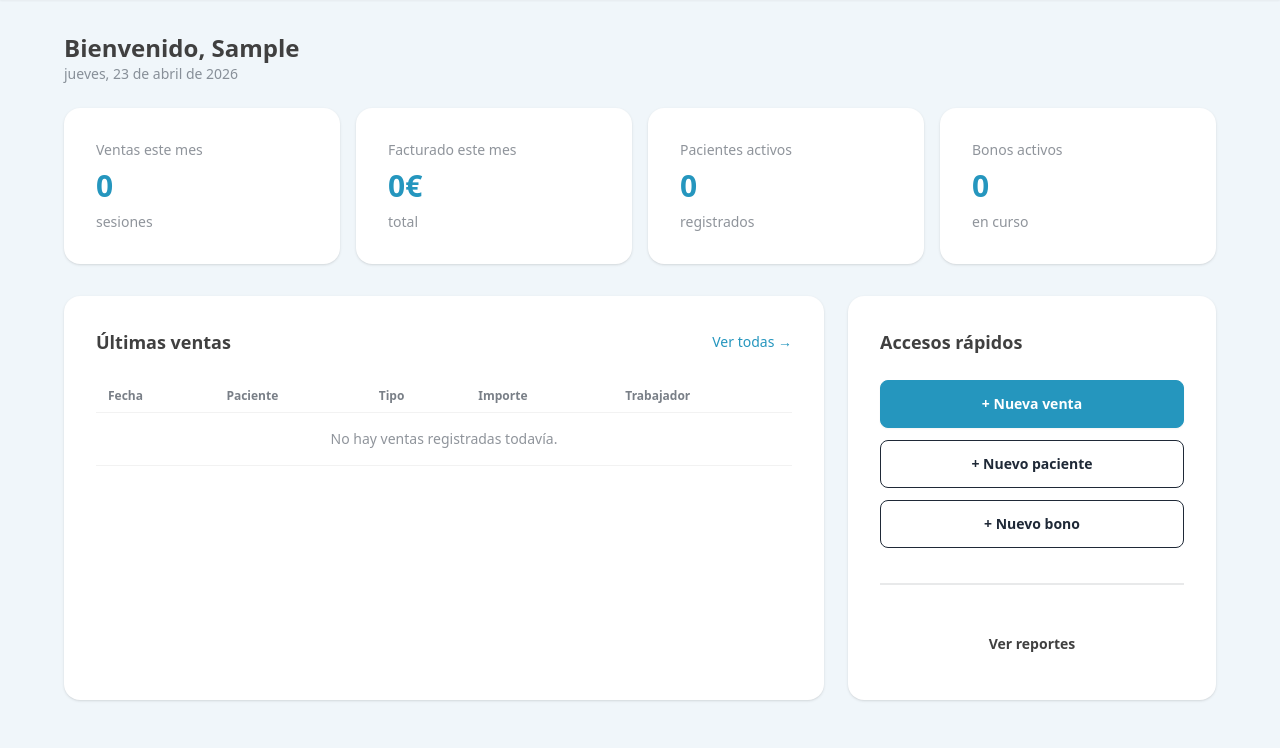
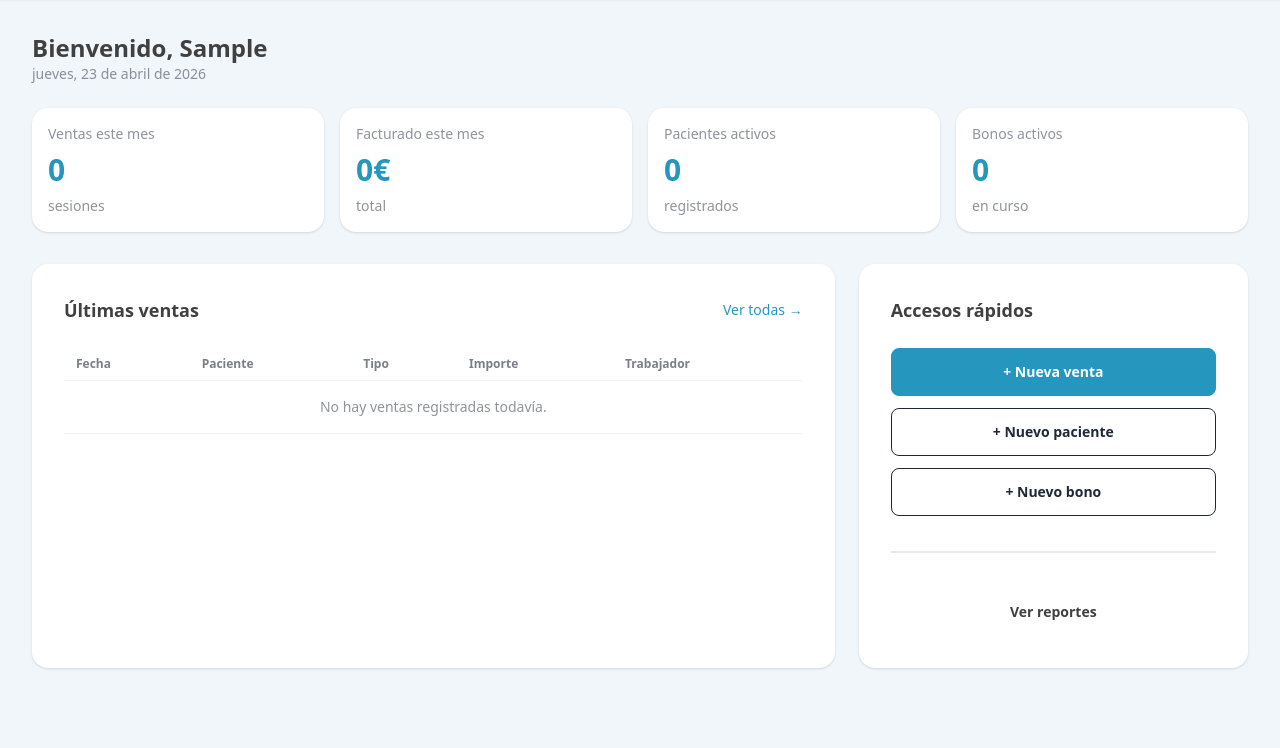
Before and after one commit to juan-arroyo/clinic-manager, a Django app: page / in a window 1280 px wide. Shown: the part 52-800 px from the top of the page. Run offline with Django 5.2, Linux system fonts and the light colour scheme; the visitor is signed in with stand-in values (Sample User, id 1); data comes from the database, SQL or seed files in the repository; data that the repository does not hold is empty; some libraries are stand-ins or nearby versions.

Commit message:
feat: responsive navbar, grids y tablas adaptadas a móvil

```diff
--- a/backend/templates/base.html
+++ b/backend/templates/base.html
@@ -3,11 +3,9 @@
 <head>
     <meta charset="UTF-8">
     <meta name="viewport" content="width=device-width, initial-scale=1.0">
-
     {# block title permite que cada página defina su propio título #}
     <title>{% block title %}Clínica Solaz{% endblock %}</title>
 
-    <!-- DaisyUI y Tailwind via CDN -->
     <link href="https://cdn.jsdelivr.net/npm/daisyui@4.12.10/dist/full.min.css" rel="stylesheet" type="text/css" />
     <script src="https://cdn.tailwindcss.com"></script>
 
@@ -22,34 +20,35 @@
         .link-primary:hover { color: #1a7a9e; text-decoration: underline; }
     </style>
 
-    <!-- Bloque para CSS extra que cada página pueda necesitar -->
     {% block extra_css %}{% endblock %}
 </head>
 
 <body class="min-h-screen">
 
-    <!-- Barra de navegación superior -->
-    <nav class="bg-white shadow-sm px-6 py-3 flex justify-between items-center">
-        <!-- Logo / nombre -->
-        <a href="/pacientes/" class="font-bold text-lg" style="color: #2596be;">
+    <!-- Barra de navegación -->
+    <!-- x-data="{ open: false }" inicializa Alpine.js con una variable 'open' para el menú móvil -->
+    <nav class="bg-white shadow-sm px-6 py-3" x-data="{ open: false }">
+        <div class="flex justify-between items-center">
+
+            <!-- Logo -->
+            <a href="/" class="font-bold text-lg" style="color: #2596be;">
                 Clínica Solaz
             </a>
 
-        <!-- Menú de navegación -->
-        <div class="flex gap-6 text-sm">
+            <!-- Menú desktop — oculto en móvil -->
+            <div class="hidden md:flex gap-6 text-sm">
                 <a href="{% url 'patients:list' %}" class="hover:underline" style="color: #404040;">Pacientes</a>
                 <a href="{% url 'bonuses:list' %}" class="hover:underline" style="color: #404040;">Bonos</a>
                 <a href="{% url 'sales:list' %}" class="hover:underline" style="color: #404040;">Ventas</a>
                 <a href="{% url 'reports:index' %}" class="hover:underline" style="color: #404040;">Reportes</a>
             </div>
 
-        <!-- Usuario y cerrar sesión -->
-        <div class="flex items-center gap-4 text-sm">
-            <!-- Círculo con el color del fisioterapeuta -->
+            <!-- Usuario desktop — oculto en móvil -->
+            <div class="hidden md:flex items-center gap-4 text-sm">
                 <div
                     class="w-7 h-7 rounded-full border border-base-300"
                     style="background-color: {{ request.user.color }}"
-                title="{{ request.user.full_name }}"
+                    title="{{ request.user.get_full_name }}"
                 ></div>
                 <a href="/perfil/" class="hover:underline" style="color: #404040;">
                     {{ request.user.first_name }}
@@ -58,19 +57,48 @@
                     Cerrar sesión
                 </a>
             </div>
+
+            <!-- Botón hamburguesa — solo visible en móvil -->
+            <!-- @click alterna la variable 'open' de Alpine.js -->
+            <button
+                class="md:hidden btn btn-ghost btn-sm"
+                @click="open = !open"
+            >
+                <!-- Icono de menú (tres líneas) -->
+                <svg xmlns="http://www.w3.org/2000/svg" class="h-5 w-5" fill="none" viewBox="0 0 24 24" stroke="currentColor">
+                    <path stroke-linecap="round" stroke-linejoin="round" stroke-width="2" d="M4 6h16M4 12h16M4 18h16" />
+                </svg>
+            </button>
+
+        </div>
+
+        <!-- Menú móvil — solo visible cuando open=true -->
+        <!-- x-show muestra/oculta el elemento según la variable 'open' -->
+        <div class="md:hidden mt-3 pb-2 border-t border-base-200" x-show="open">
+            <div class="flex flex-col gap-3 pt-3 text-sm">
+                <a href="{% url 'patients:list' %}" class="hover:underline" style="color: #404040;">Pacientes</a>
+                <a href="{% url 'bonuses:list' %}" class="hover:underline" style="color: #404040;">Bonos</a>
+                <a href="{% url 'sales:list' %}" class="hover:underline" style="color: #404040;">Ventas</a>
+                <a href="{% url 'reports:index' %}" class="hover:underline" style="color: #404040;">Reportes</a>
+                <div class="divider my-1"></div>
+                <a href="/perfil/" class="hover:underline" style="color: #404040;">Mi perfil</a>
+                <a href="/logout/" class="hover:underline" style="color: #404040;">Cerrar sesión</a>
+            </div>
+        </div>
+
     </nav>
 
-    <!-- Contenido principal — cada página define su contenido aquí -->
-    <main class="p-8">
+    <!-- Contenido principal -->
+    <main class="p-4 md:p-8">
         {% block content %}{% endblock %}
     </main>
 
-    <!-- HTMX — permite actualizar partes de la página sin recargar -->
-    <!-- hx-boost convierte los enlaces normales en peticiones HTMX automáticamente -->
+    <!-- HTMX -->
     <script src="https://unpkg.com/htmx.org@1.9.10"></script>
 
+    <!-- Alpine.js — para el menú móvil -->
+    <script defer src="https://cdn.jsdelivr.net/npm/alpinejs@3.x.x/dist/cdn.min.js"></script>
 
-    <!-- Bloque para JS extra que cada página pueda necesitar -->
     {% block extra_js %}{% endblock %}
 
 </body>
--- a/backend/templates/bonuses/detail.html
+++ b/backend/templates/bonuses/detail.html
@@ -3,7 +3,7 @@
 {% block title %}{{ bonus.bonus_number }} — Clínica Solaz{% endblock %}
 
 {% block content %}
-<div class="max-w-2xl mx-auto">
+<div class="max-w-3xl mx-auto">
 
     <!-- Cabecera -->
     <div class="flex justify-between items-center mb-6">
--- a/backend/templates/bonuses/form.html
+++ b/backend/templates/bonuses/form.html
@@ -3,7 +3,7 @@
 {% block title %}{{ title }} — Clínica Solaz{% endblock %}
 
 {% block content %}
-<div class="max-w-md mx-auto">
+<div class="max-w-3xl mx-auto">
 
     <!-- Cabecera -->
     <div class="mb-6">
--- a/backend/templates/bonuses/list.html
+++ b/backend/templates/bonuses/list.html
@@ -3,7 +3,7 @@
 {% block title %}Bonos — Clínica Solaz{% endblock %}
 
 {% block content %}
-<div class="max-w-5xl mx-auto">
+<div class="max-w-7xl mx-auto">
 
     <!-- Cabecera -->
     <div class="flex justify-between items-center mb-6">
@@ -33,6 +33,8 @@
     <!-- Tabla de bonos -->
     <div class="card bg-base-100 shadow">
         <div class="card-body p-0">
+            <!-- overflow-x-auto permite scroll horizontal en móvil -->
+            <div class="overflow-x-auto">
                 <table class="table table-zebra">
                     <thead>
                         <tr>
@@ -81,6 +83,7 @@
                 </table>
             </div>
         </div>
+    </div>
 
     <p class="text-sm text-base-content/50 mt-3">
         {{ bonuses|length }} bono{{ bonuses|length|pluralize }} encontrado{{ bonuses|length|pluralize }}
--- a/backend/templates/patients/detail.html
+++ b/backend/templates/patients/detail.html
@@ -3,7 +3,7 @@
 {% block title %}{{ patient.full_name }} — Clínica Solaz{% endblock %}
 
 {% block content %}
-<div class="max-w-2xl mx-auto">
+<div class="max-w-3xl mx-auto">
 
     <!-- Cabecera -->
     <div class="flex justify-between items-center mb-6">
--- a/backend/templates/patients/form.html
+++ b/backend/templates/patients/form.html
@@ -3,7 +3,7 @@
 {% block title %}{{ title }} — Clínica Solaz{% endblock %}
 
 {% block content %}
-<div class="max-w-2xl mx-auto">
+<div class="max-w-3xl mx-auto">
 
     <!-- Cabecera -->
     <div class="mb-6">
@@ -23,7 +23,7 @@
                 <!-- Datos personales -->
                 <h2 class="font-semibold text-lg mb-4">Datos personales</h2>
 
-                <div class="grid grid-cols-2 gap-4 mb-4">
+                <div class="grid grid-cols-1 md:grid-cols-2 gap-4 mb-4">
                     <div class="form-control">
                         <label class="label"><span class="label-text">DNI *</span></label>
                         {{ form.dni }}
@@ -56,7 +56,7 @@
                 <!-- Contacto -->
                 <h2 class="font-semibold text-lg mb-4">Contacto</h2>
 
-                <div class="grid grid-cols-2 gap-4 mb-4">
+                <div class="grid grid-cols-1 md:grid-cols-2 gap-4 mb-4">
                     <div class="form-control">
                         <label class="label"><span class="label-text">Teléfono</span></label>
                         {{ form.phone }}
--- a/backend/templates/patients/list.html
+++ b/backend/templates/patients/list.html
@@ -3,7 +3,7 @@
 {% block title %}Pacientes — Clínica Solaz{% endblock %}
 
 {% block content %}
-<div class="max-w-5xl mx-auto">
+<div class="max-w-7xl mx-auto">
 
     <!-- Cabecera -->
     <div class="flex justify-between items-center mb-6">
@@ -33,6 +33,8 @@
     <!-- Tabla de pacientes -->
     <div class="card bg-base-100 shadow">
         <div class="card-body p-0">
+            <!-- overflow-x-auto permite scroll horizontal en móvil -->
+            <div class="overflow-x-auto">
                 <table class="table table-zebra">
                     <thead>
                         <tr>
@@ -75,6 +77,7 @@
                 </table>
             </div>
         </div>
+    </div>
 
     <p class="text-sm text-base-content/50 mt-3">
         {{ patients|length }} paciente{{ patients|length|pluralize }} encontrado{{ patients|length|pluralize }}
--- a/backend/templates/sales/detail.html
+++ b/backend/templates/sales/detail.html
@@ -3,7 +3,7 @@
 {% block title %}Venta {{ sale.date }} — Clínica Solaz{% endblock %}
 
 {% block content %}
-<div class="max-w-2xl mx-auto">
+<div class="max-w-3xl mx-auto">
 
     <!-- Cabecera -->
     <div class="flex justify-between items-center mb-6">
--- a/backend/templates/sales/form.html
+++ b/backend/templates/sales/form.html
@@ -3,7 +3,7 @@
 {% block title %}{{ title }} — Clínica Solaz{% endblock %}
 
 {% block content %}
-<div class="max-w-2xl mx-auto">
+<div class="max-w-3xl mx-auto">
 
     <!-- Cabecera -->
     <div class="mb-6">
@@ -34,7 +34,7 @@
                 <!-- Datos de la venta -->
                 <h2 class="font-semibold text-lg mb-4">Datos de la venta</h2>
 
-                <div class="grid grid-cols-2 gap-4 mb-4">
+                <div class="grid grid-cols-1 md:grid-cols-2 gap-4 mb-4">
                     <div class="form-control">
                         <label class="label"><span class="label-text">Fecha *</span></label>
                         {{ form.date }}
--- a/backend/templates/sales/list.html
+++ b/backend/templates/sales/list.html
@@ -33,6 +33,8 @@
     <!-- Tabla de ventas -->
     <div class="card bg-base-100 shadow">
         <div class="card-body p-0">
+            <!-- overflow-x-auto permite scroll horizontal en móvil -->
+            <div class="overflow-x-auto">
                 <table class="table table-zebra table-sm">
                     <thead>
                         <tr>
@@ -93,6 +95,7 @@
                 </table>
             </div>
          </div>
+    </div>
 
     <!-- Contador -->
     <p class="text-sm text-base-content/50 mt-3">
--- a/backend/templates/users/dashboard.html
+++ b/backend/templates/users/dashboard.html
@@ -3,7 +3,7 @@
 {% block title %}Inicio — Clínica Solaz{% endblock %}
 
 {% block content %}
-<div class="max-w-6xl mx-auto">
+<div class="max-w-7xl mx-auto">
 
     <!-- Cabecera -->
     <div class="mb-6">
@@ -11,39 +11,35 @@
         <p class="text-base-content/50 text-sm">{{ today|date:"l, d \d\e F \d\e Y" }}</p>
     </div>
 
-    <!-- Tarjetas de resumen -->
-    <div class="grid grid-cols-4 gap-4 mb-8">
+    <!-- Tarjetas de resumen — 1 columna en móvil, 2 en tablet, 4 en desktop -->
+    <div class="grid grid-cols-2 md:grid-cols-4 gap-4 mb-8">
 
-        <!-- Ventas del mes -->
         <div class="card bg-base-100 shadow">
-            <div class="card-body">
+            <div class="card-body p-4">
                 <p class="text-sm text-base-content/50">Ventas este mes</p>
                 <p class="text-3xl font-bold" style="color: #2596be;">{{ count_month }}</p>
                 <p class="text-sm text-base-content/50">sesiones</p>
             </div>
         </div>
 
-        <!-- Facturado del mes -->
         <div class="card bg-base-100 shadow">
-            <div class="card-body">
+            <div class="card-body p-4">
                 <p class="text-sm text-base-content/50">Facturado este mes</p>
                 <p class="text-3xl font-bold" style="color: #2596be;">{{ total_month }}€</p>
                 <p class="text-sm text-base-content/50">total</p>
             </div>
         </div>
 
-        <!-- Pacientes activos -->
         <div class="card bg-base-100 shadow">
-            <div class="card-body">
+            <div class="card-body p-4">
                 <p class="text-sm text-base-content/50">Pacientes activos</p>
                 <p class="text-3xl font-bold" style="color: #2596be;">{{ total_patients }}</p>
                 <p class="text-sm text-base-content/50">registrados</p>
             </div>
         </div>
 
-        <!-- Bonos activos -->
         <div class="card bg-base-100 shadow">
-            <div class="card-body">
+            <div class="card-body p-4">
                 <p class="text-sm text-base-content/50">Bonos activos</p>
                 <p class="text-3xl font-bold" style="color: #2596be;">{{ total_active_bonuses }}</p>
                 <p class="text-sm text-base-content/50">en curso</p>
@@ -52,23 +48,26 @@
 
     </div>
 
-    <div class="grid grid-cols-3 gap-6">
+    <!-- Contenido principal — 1 columna en móvil, 3 en desktop -->
+    <div class="grid grid-cols-1 md:grid-cols-3 gap-6">
 
-        <!-- Últimas ventas -->
-        <div class="card bg-base-100 shadow col-span-2">
+        <!-- Últimas ventas — ocupa 2 columnas en desktop -->
+        <div class="card bg-base-100 shadow md:col-span-2">
             <div class="card-body">
                 <div class="flex justify-between items-center mb-4">
                     <h2 class="font-semibold text-lg">Últimas ventas</h2>
                     <a href="{% url 'sales:list' %}" class="text-sm link-primary">Ver todas →</a>
                 </div>
+                <!-- overflow-x-auto permite scroll horizontal en móvil -->
+                <div class="overflow-x-auto">
                     <table class="table table-sm">
                         <thead>
                             <tr>
                                 <th>Fecha</th>
                                 <th>Paciente</th>
-                            <th>Tipo</th>
+                                <th class="hidden md:table-cell">Tipo</th>
                                 <th>Importe</th>
-                            <th>Trabajador</th>
+                                <th class="hidden md:table-cell">Trabajador</th>
                             </tr>
                         </thead>
                         <tbody>
@@ -80,11 +79,10 @@
                                         {{ sale.patient.full_name }}
                                     </a>
                                 </td>
-                            <td>{{ sale.get_treatment_type_display }}</td>
+                                <td class="hidden md:table-cell">{{ sale.get_treatment_type_display }}</td>
                                 <td class="font-medium">{{ sale.amount }}€</td>
-                            <td>
+                                <td class="hidden md:table-cell">
                                     <div class="flex items-center gap-2">
-                                    <!-- Círculo con el color del fisioterapeuta -->
                                         <div
                                             class="w-4 h-4 rounded-full"
                                             style="background-color: {{ sale.worker.color }}"
@@ -102,6 +100,7 @@
                             {% endfor %}
                         </tbody>
                     </table>
+                </div>
             </div>
         </div>
 
```
Also changed, not shown: backend/templates/reports/index.html (+4 -4 lines). Lines whose indentation alone changed are shown as unchanged.
